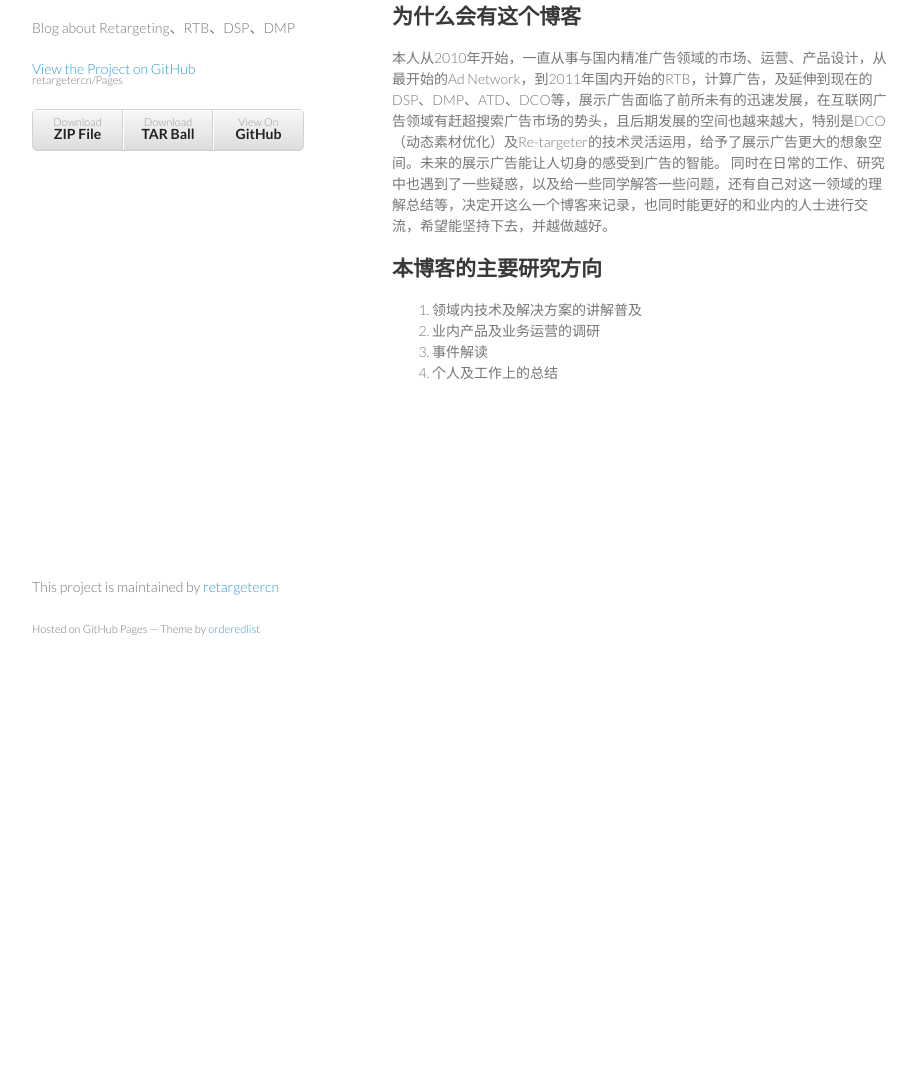
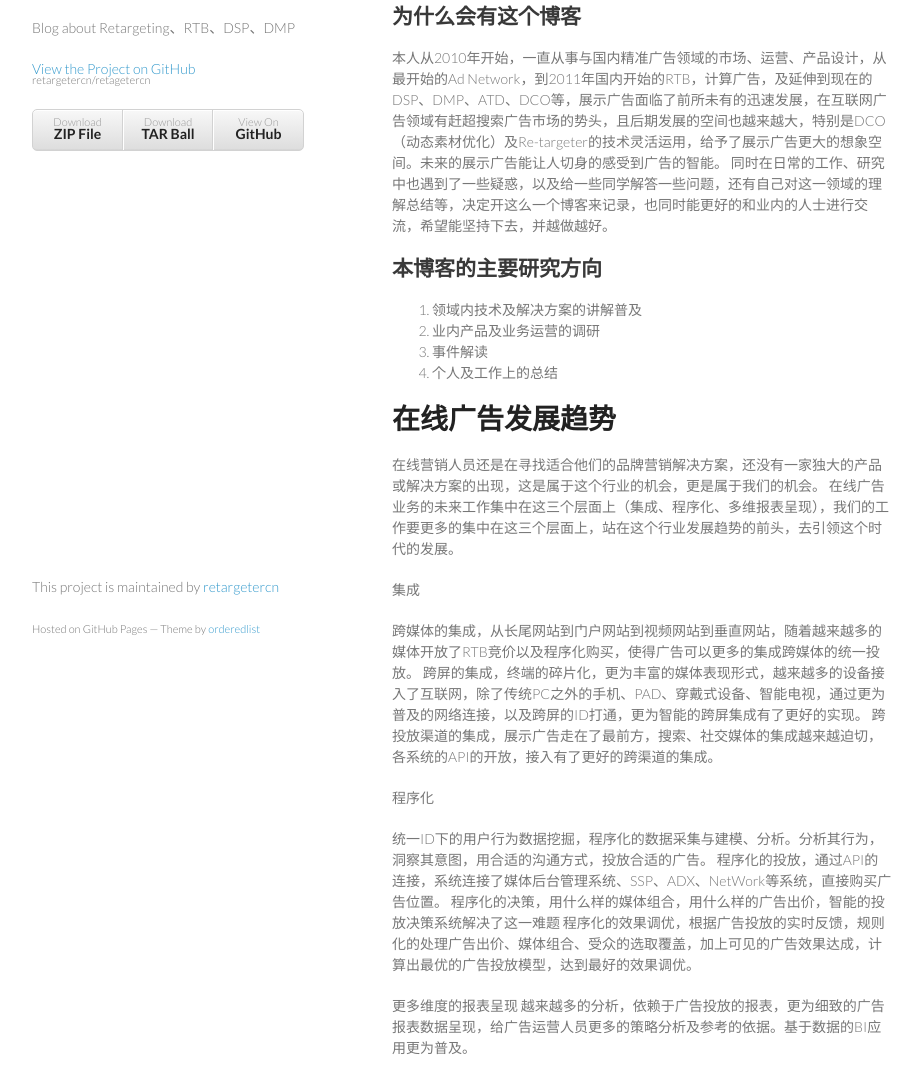
Before and after one commit to retargetercn/Pages, a plain HTML site: page index.html in a window 1280 px wide. Shown: the part 92-1184 px from the top of the page, without its empty margins (178-1099 px from the left). Before the commit the page ends 800 px from the top, so only its background shows below. Drawn offline with Linux system fonts and the light colour scheme.

```diff
--- a/index.html
+++ b/index.html
@@ -18,13 +18,13 @@
         <h1>We are Retargeter </h1>
         <p>Blog about Retargeting、RTB、DSP、DMP</p>
 
-        <p class="view"><a href="https://github.com/retargetercn/Pages">View the Project on GitHub <small>retargetercn/Pages</small></a></p>
+        <p class="view"><a href="https://github.com/retargetercn/retagetercn">View the Project on GitHub <small>retargetercn/retagetercn</small></a></p>
 
 
         <ul>
-          <li><a href="https://github.com/retargetercn/Pages/zipball/master">Download <strong>ZIP File</strong></a></li>
-          <li><a href="https://github.com/retargetercn/Pages/tarball/master">Download <strong>TAR Ball</strong></a></li>
-          <li><a href="https://github.com/retargetercn/Pages">View On <strong>GitHub</strong></a></li>
+          <li><a href="https://github.com/retargetercn/retagetercn/zipball/master">Download <strong>ZIP File</strong></a></li>
+          <li><a href="https://github.com/retargetercn/retagetercn/tarball/master">Download <strong>TAR Ball</strong></a></li>
+          <li><a href="https://github.com/retargetercn/retagetercn">View On <strong>GitHub</strong></a></li>
         </ul>
       </header>
       <section>
@@ -46,7 +46,27 @@
 <li>业内产品及业务运营的调研</li>
 <li>事件解读</li>
 <li>个人及工作上的总结</li>
-</ol>
+</ol><h1>
+<a name="%E5%9C%A8%E7%BA%BF%E5%B9%BF%E5%91%8A%E5%8F%91%E5%B1%95%E8%B6%8B%E5%8A%BF" class="anchor" href="#%E5%9C%A8%E7%BA%BF%E5%B9%BF%E5%91%8A%E5%8F%91%E5%B1%95%E8%B6%8B%E5%8A%BF"><span class="octicon octicon-link"></span></a>在线广告发展趋势</h1>
+
+<p>在线营销人员还是在寻找适合他们的品牌营销解决方案，还没有一家独大的产品或解决方案的出现，这是属于这个行业的机会，更是属于我们的机会。
+在线广告业务的未来工作集中在这三个层面上（集成、程序化、多维报表呈现），我们的工作要更多的集中在这三个层面上，站在这个行业发展趋势的前头，去引领这个时代的发展。</p>
+
+<p>集成</p>
+
+<p>跨媒体的集成，从长尾网站到门户网站到视频网站到垂直网站，随着越来越多的媒体开放了RTB竞价以及程序化购买，使得广告可以更多的集成跨媒体的统一投放。
+跨屏的集成，终端的碎片化，更为丰富的媒体表现形式，越来越多的设备接入了互联网，除了传统PC之外的手机、PAD、穿戴式设备、智能电视，通过更为普及的网络连接，以及跨屏的ID打通，更为智能的跨屏集成有了更好的实现。
+跨投放渠道的集成，展示广告走在了最前方，搜索、社交媒体的集成越来越迫切，各系统的API的开放，接入有了更好的跨渠道的集成。</p>
+
+<p>程序化</p>
+
+<p>统一ID下的用户行为数据挖掘，程序化的数据采集与建模、分析。分析其行为，洞察其意图，用合适的沟通方式，投放合适的广告。
+程序化的投放，通过API的连接，系统连接了媒体后台管理系统、SSP、ADX、NetWork等系统，直接购买广告位置。
+程序化的决策，用什么样的媒体组合，用什么样的广告出价，智能的投放决策系统解决了这一难题
+程序化的效果调优，根据广告投放的实时反馈，规则化的处理广告出价、媒体组合、受众的选取覆盖，加上可见的广告效果达成，计算出最优的广告投放模型，达到最好的效果调优。</p>
+
+<p>更多维度的报表呈现
+越来越多的分析，依赖于广告投放的报表，更为细致的广告报表数据呈现，给广告运营人员更多的策略分析及参考的依据。基于数据的BI应用更为普及。</p>
       </section>
       <footer>
         <p>This project is maintained by <a href="https://github.com/retargetercn">retargetercn</a></p>
--- a/params.json
+++ b/params.json
@@ -1 +1 @@
-{"name":"We are Retargeter ","tagline":"Blog about Retargeting、RTB、DSP、DMP","body":"### **关于Retargeter博客**\r\n\r\n## 为什么会有这个博客\r\n  本人从2010年开始，一直从事与国内精准广告领域的市场、运营、产品设计，从最开始的Ad Network，到2011年国内开始的RTB，计算广告，及延伸到现在的DSP、DMP、ATD、DCO等，展示广告面临了前所未有的迅速发展，在互联网广告领域有赶超搜索广告市场的势头，且后期发展的空间也越来越大，特别是DCO（动态素材优化）及Re-targeter的技术灵活运用，给予了展示广告更大的想象空间。未来的展示广告能让人切身的感受到广告的智能。\r\n  同时在日常的工作、研究中也遇到了一些疑惑，以及给一些同学解答一些问题，还有自己对这一领域的理解总结等，决定开这么一个博客来记录，也同时能更好的和业内的人士进行交流，希望能坚持下去，并越做越好。\r\n\r\n## 本博客的主要研究方向\r\n1. 领域内技术及解决方案的讲解普及\r\n1. 业内产品及业务运营的调研\r\n1. 事件解读\r\n1. 个人及工作上的总结\r\n\r\n","google":"UA-46660439-1","note":"Don't delete this file! It's used internally to help with page regeneration."}
+{"name":"We are Retargeter ","tagline":"Blog about Retargeting、RTB、DSP、DMP","body":"### **关于Retargeter博客**\r\n\r\n## 为什么会有这个博客\r\n  本人从2010年开始，一直从事与国内精准广告领域的市场、运营、产品设计，从最开始的Ad Network，到2011年国内开始的RTB，计算广告，及延伸到现在的DSP、DMP、ATD、DCO等，展示广告面临了前所未有的迅速发展，在互联网广告领域有赶超搜索广告市场的势头，且后期发展的空间也越来越大，特别是DCO（动态素材优化）及Re-targeter的技术灵活运用，给予了展示广告更大的想象空间。未来的展示广告能让人切身的感受到广告的智能。\r\n  同时在日常的工作、研究中也遇到了一些疑惑，以及给一些同学解答一些问题，还有自己对这一领域的理解总结等，决定开这么一个博客来记录，也同时能更好的和业内的人士进行交流，希望能坚持下去，并越做越好。\r\n\r\n## 本博客的主要研究方向\r\n1. 领域内技术及解决方案的讲解普及\r\n1. 业内产品及业务运营的调研\r\n1. 事件解读\r\n1. 个人及工作上的总结\r\n\r\n\r\n#在线广告发展趋势\r\n\r\n在线营销人员还是在寻找适合他们的品牌营销解决方案，还没有一家独大的产品或解决方案的出现，这是属于这个行业的机会，更是属于我们的机会。\r\n在线广告业务的未来工作集中在这三个层面上（集成、程序化、多维报表呈现），我们的工作要更多的集中在这三个层面上，站在这个行业发展趋势的前头，去引领这个时代的发展。\r\n\r\n集成\r\n\r\n跨媒体的集成，从长尾网站到门户网站到视频网站到垂直网站，随着越来越多的媒体开放了RTB竞价以及程序化购买，使得广告可以更多的集成跨媒体的统一投放。\r\n跨屏的集成，终端的碎片化，更为丰富的媒体表现形式，越来越多的设备接入了互联网，除了传统PC之外的手机、PAD、穿戴式设备、智能电视，通过更为普及的网络连接，以及跨屏的ID打通，更为智能的跨屏集成有了更好的实现。\r\n跨投放渠道的集成，展示广告走在了最前方，搜索、社交媒体的集成越来越迫切，各系统的API的开放，接入有了更好的跨渠道的集成。\r\n\r\n程序化\r\n\r\n统一ID下的用户行为数据挖掘，程序化的数据采集与建模、分析。分析其行为，洞察其意图，用合适的沟通方式，投放合适的广告。\r\n程序化的投放，通过API的连接，系统连接了媒体后台管理系统、SSP、ADX、NetWork等系统，直接购买广告位置。\r\n程序化的决策，用什么样的媒体组合，用什么样的广告出价，智能的投放决策系统解决了这一难题\r\n程序化的效果调优，根据广告投放的实时反馈，规则化的处理广告出价、媒体组合、受众的选取覆盖，加上可见的广告效果达成，计算出最优的广告投放模型，达到最好的效果调优。\r\n\r\n更多维度的报表呈现\r\n越来越多的分析，依赖于广告投放的报表，更为细致的广告报表数据呈现，给广告运营人员更多的策略分析及参考的依据。基于数据的BI应用更为普及。\r\n\r\n\r\n\r\n","google":"UA-46660439-1","note":"Don't delete this file! It's used internally to help with page regeneration."}
```
